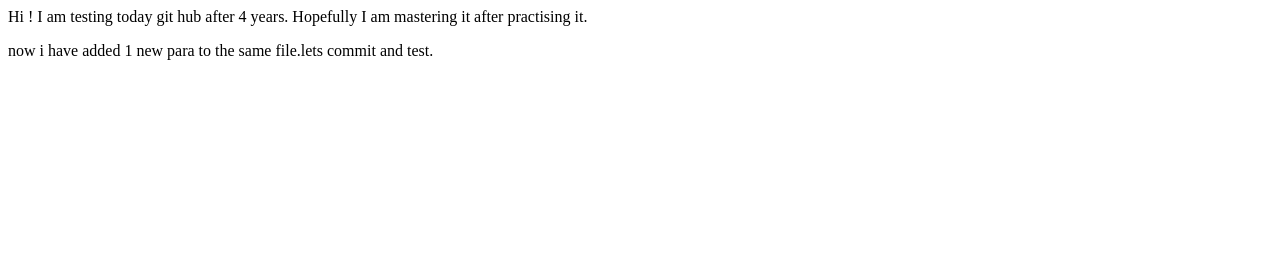
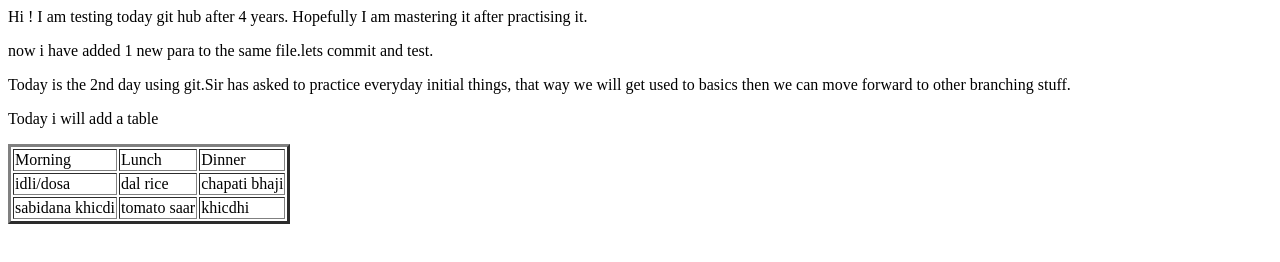
Before and after one commit to namritabangera/4pmhtmlcss, a plain HTML site: page index.html in a window 1280 px wide. Drawn offline with Linux system fonts and the light colour scheme.

Commit message:
Added a table today

```diff
--- a/index.html
+++ b/index.html
@@ -9,5 +9,24 @@
     Hi ! I am testing today git hub after 4 years.
     Hopefully I am mastering it after practising it.
     <p>now i have added 1 new para to the same file.lets commit and test.</p>
+    <p>Today is the 2nd day using git.Sir has asked to practice everyday initial things, that way we will get used to basics then we can move forward to other branching stuff.</p>
+    <p>Today i will add a table</p>
+    <table border="3">
+        <tr>
+            <td>Morning</td>
+            <td>Lunch</td>
+            <td>Dinner</td>
+        </tr>
+        <tr>
+            <td>idli/dosa</td>
+            <td>dal rice</td>
+            <td>chapati bhaji</td>
+        </tr>
+        <tr>
+            <td>sabidana khicdi</td>
+            <td>tomato saar</td>
+            <td>khicdhi</td>
+        </tr>
+    </table>
 </body>
 </html>
```
